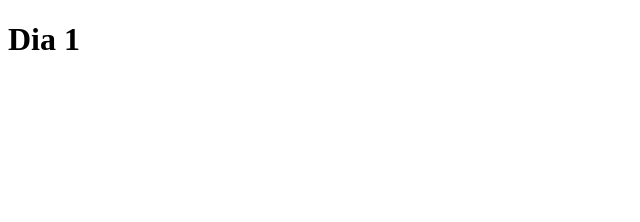
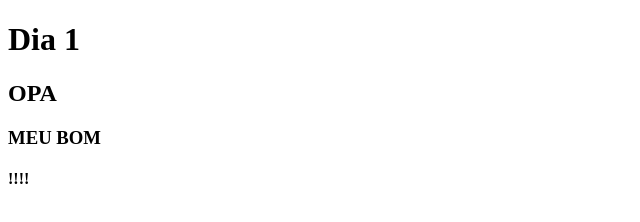
Before and after one commit to valledu/projeto-02, a plain HTML site: page index.html in a window 1280 px wide. Shown: the whole page, without its empty margins (0-640 px from the left). Drawn offline with Linux system fonts and the light colour scheme.

Commit message:
Mudanças H1-h3

```diff
--- a/index.html
+++ b/index.html
@@ -7,5 +7,8 @@
 		<h1>
 			Dia 1
 		</h1>
+		<h2>OPA </h2>
+		<h3>MEU BOM	</h3>
+		<h4> !!!! </h4>
 	</body>
 </html>
```
